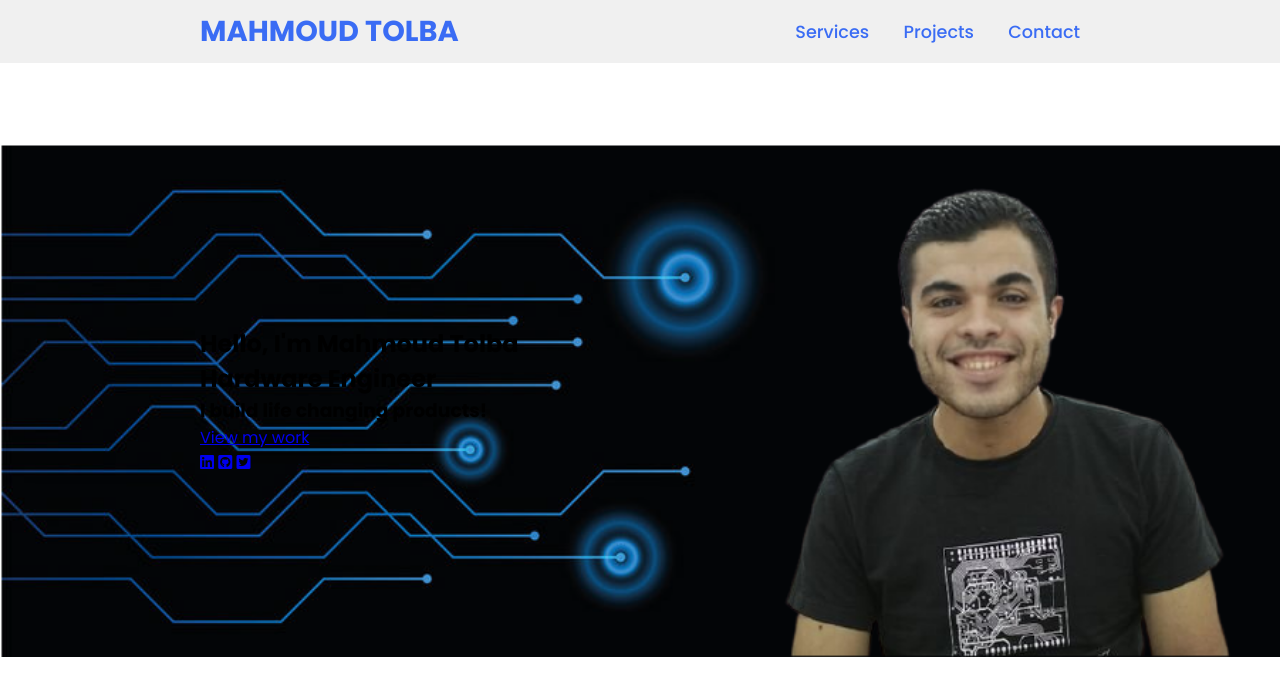
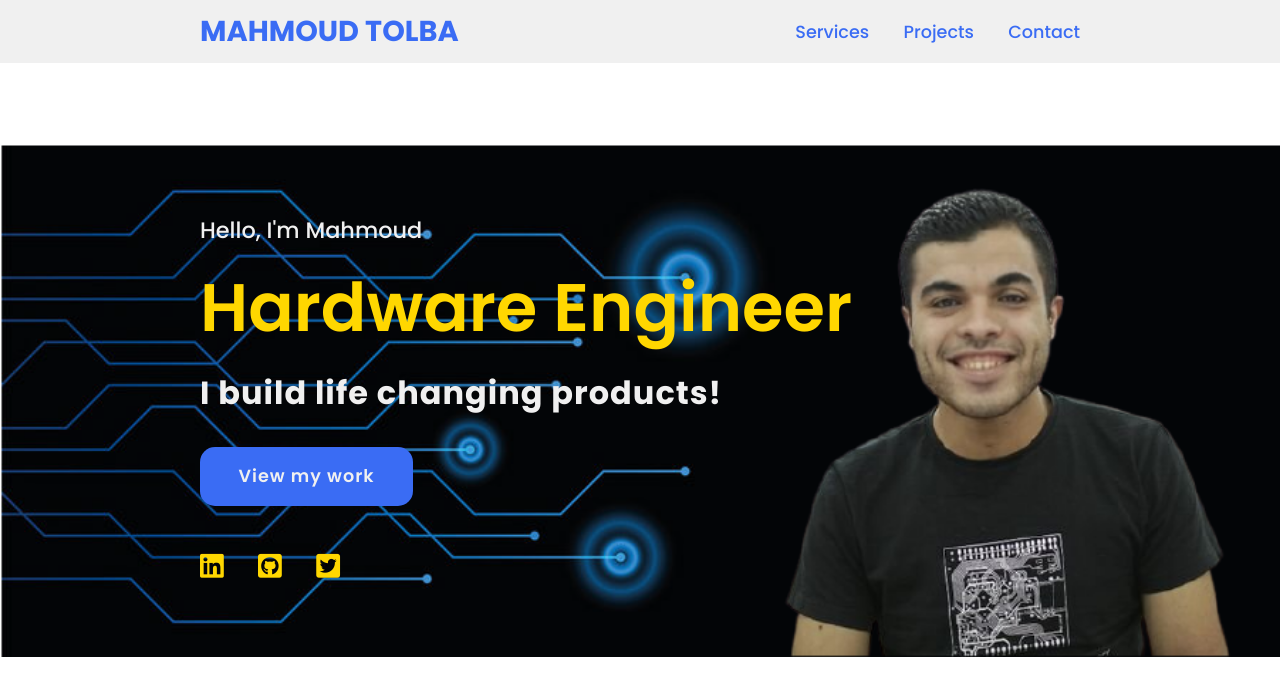
Before and after one commit to MTolba/portfolio-website, a plain HTML site: page index.html in a window 1280 px wide. Drawn offline with Linux system fonts and the light colour scheme.

Commit message:
Finished styling the main page

```diff
--- a/index.html
+++ b/index.html
@@ -1,5 +1,6 @@
 <!DOCTYPE html>
 <html lang="en">
+
 <head>
     <meta charset="UTF-8">
     <meta http-equiv="X-UA-Compatible" content="IE=edge">
@@ -8,8 +9,8 @@
     <link rel="stylesheet" href="style.css">
     <title>Mahmoud Tolba</title>
 </head>
+
 <body>
-
     <header>
         <a href="#" class="logo">Mahmoud Tolba</a>
         <nav class="navigation">
@@ -21,7 +22,7 @@
 
     <section class="main">
         <div>
-        <h2>Hello, I'm Mahmoud Tolba<br><span>Hardware Engineer</span></h2>
+            <h2>Hello, I'm Mahmoud<br><span>Hardware Engineer</span></h2>
             <h3>I build life changing products!</h3>
             <a href="#projects" class="main-btn">View my work</a>
             <div class="social-icons">
@@ -33,4 +34,5 @@
     </section>
 
 </body>
+
 </html>
--- a/style.css
+++ b/style.css
@@ -1,6 +1,6 @@
 @import url('https://fonts.googleapis.com/css2?family=Poppins:ital,wght@0,100;0,200;0,300;0,400;0,500;0,600;0,700;0,800;0,900;1,100;1,200;1,300;1,400;1,500;1,600;1,700;1,800;1,900&display=swap');
 
-*{
+* {
     font-family: 'Poppins', sans-serif;
     margin: 0;
     padding: 0;
@@ -8,8 +8,8 @@
     scroll-behavior: smooth;
 }
 
-header{
-    background-color: #f0f0f0 ;
+header {
+    background-color: #f0f0f0;
     width: 100%;
     position: fixed;
     z-index: 999;
@@ -19,7 +19,7 @@ header{
     padding: 10px 200px;
 }
 
-.logo{
+.logo {
     text-decoration: none;
     color: #3a6cf4;
     text-transform: uppercase;
@@ -28,7 +28,7 @@ header{
 
 }
 
-.navigation a{
+.navigation a {
     text-decoration: none;
     color: #3a6cf4;
     font-weight: 500;
@@ -36,16 +36,16 @@ header{
     padding-left: 30px;
 }
 
-.navigation a:hover{
+.navigation a:hover {
     color: #601cfc;
 }
 
 
-section{
+section {
     padding: 100px 200px;
 }
 
-.main{
+.main {
     width: 100%;
     min-height: 100vh;
     display: flex;
@@ -55,3 +55,51 @@ section{
     background-position: center;
     background-attachment: fixed;
 }
+
+.main h2 {
+    color: #f0f0f0;
+    font-size: 1.4em;
+    font-weight: 500;
+}
+
+.main h2 span {
+    display: inline-block;
+    margin-top: 10px;
+    color: #FFD700;
+    font-size: 3em;
+    font-weight: 600;
+}
+
+.main h3 {
+    color: #f0f0f0;
+    font-size: 2em;
+    font-weight: 700;
+    letter-spacing: 1px;
+    margin-top: 10px;
+    margin-bottom: 30px;
+}
+
+.main-btn {
+    color: #f0f0f0;
+    background-color: #3a6cf4;
+    text-decoration: none;
+    font-size: 1.1em;
+    font-weight: 600;
+    display: inline-block;
+    padding: 0.9375em 2.1875em;
+    letter-spacing: 1px;
+    border-radius: 15px;
+    margin-bottom: 40px;
+    transition: 0.7s ease;
+}
+
+.main-btn:hover {
+    background-color: #0a49f6;
+    transform: scale(1.1);
+}
+
+.social-icons a {
+    color: #FFD700;
+    font-size: 1.7em;
+    padding-right: 30px;
+}
```
Lines whose indentation alone changed are shown as unchanged.
